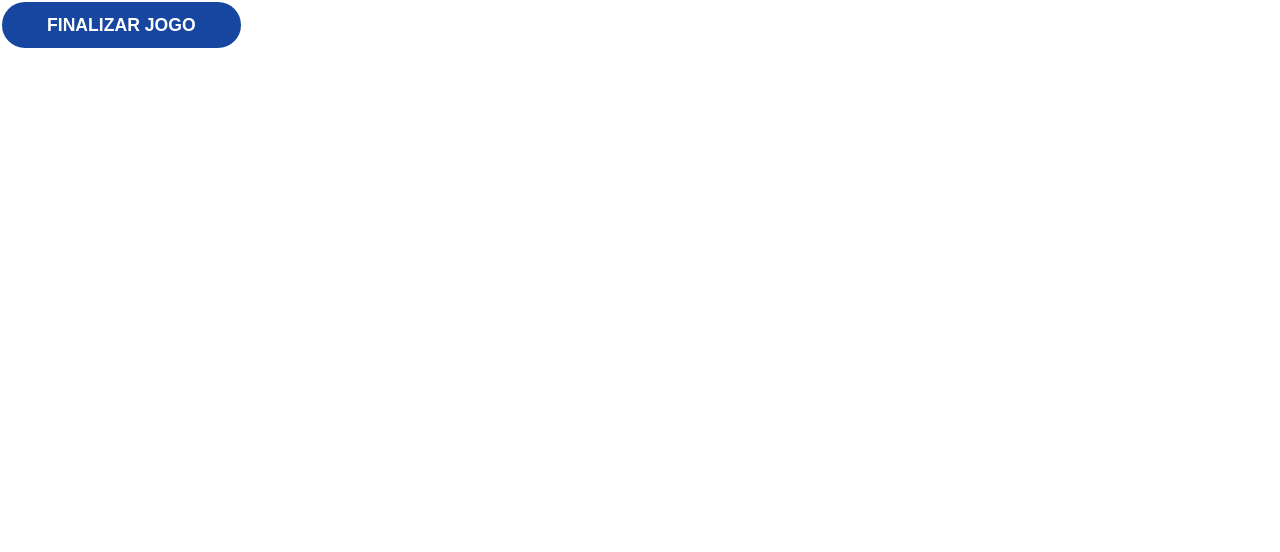
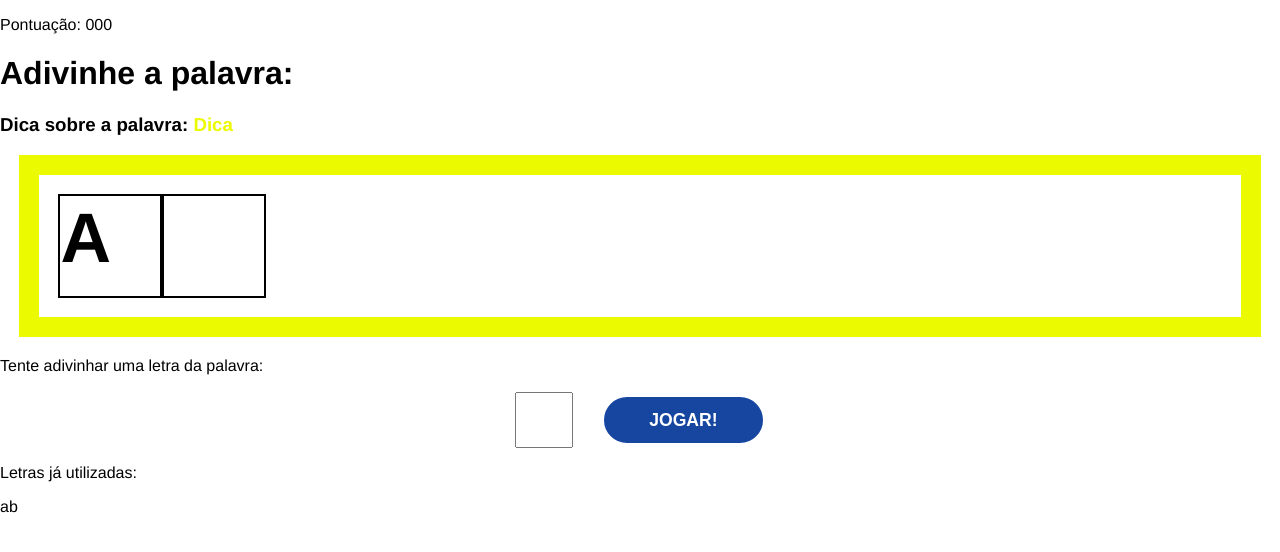
Before and after one commit to WilliamNunes905/Secret-Word, a React (Vite) app: page / in a window 1280 px wide. Both pictures are taken after a click on the button "COMEÇAR O JOGO". Shown: the top 552 px of the page. Built offline with nearby package versions, Linux system fonts and the light colour scheme.

Commit message:
feat: Implementando a tela de Game e sua estilização

```diff
--- a/src/components/Game.css
+++ b/src/components/Game.css
@@ -0,0 +1,48 @@
+.game h1 {
+    font-size: 2rem;
+}
+
+.points span {
+    font-weight: bold;
+}
+
+.tip span {
+    color: #ecfa00;
+}
+
+.wordContainer {
+    margin: 1.2em;
+    padding: 1.2em;
+    border: 20px solid #ecfa00;
+    display: flex;
+}
+
+.letter, .blankSquare {
+    font-size: 70px;
+    line-height: 1.2;
+    border: 2px solid #000;
+    height: 100px;
+    width: 100px;
+    text-transform: uppercase;
+    background-color: white;
+    color: black;
+    font-weight: bold;
+}
+
+.letterContainer p{
+    margin-bottom: 1.1em;
+}
+
+.letterContainer form {
+    display: flex;
+    align-items: center;
+    justify-content: center;
+}
+
+.letterContainer input {
+    height: 50px;
+    width: 50px;
+    font-size: 1.8em;
+    text-align: center;
+    margin-right: 1em;
+}
--- a/src/components/Game.jsx
+++ b/src/components/Game.jsx
@@ -2,8 +2,26 @@ import './Game.css';
 
 function Game({ verifyLetter }) {
   return (
-    <div>
-      <button onClick={verifyLetter}>Finalizar Jogo</button>
+    <div className="game">
+      <p className="points">Pontuação: 000</p>
+      <h1>Adivinhe a palavra:</h1>
+      <h3 className="tip">Dica sobre a palavra: <span>Dica</span></h3>
+      <div className="wordContainer">
+        <span className="letter">A</span>
+        <span className="blankSquare"></span>
+      </div>
+      <div className="letterContainer">
+        <p>Tente adivinhar uma letra da palavra:</p>
+        <form>
+          <input type='text' name='letter' maxLength='1' />
+          <button>Jogar!</button>
+        </form>
+      </div>
+      <div className="wrongLettersContainer">
+        <p>Letras já utilizadas:</p>
+        <span>a</span>
+        <span>b</span>
+      </div>
     </div>
   )
 }
```
